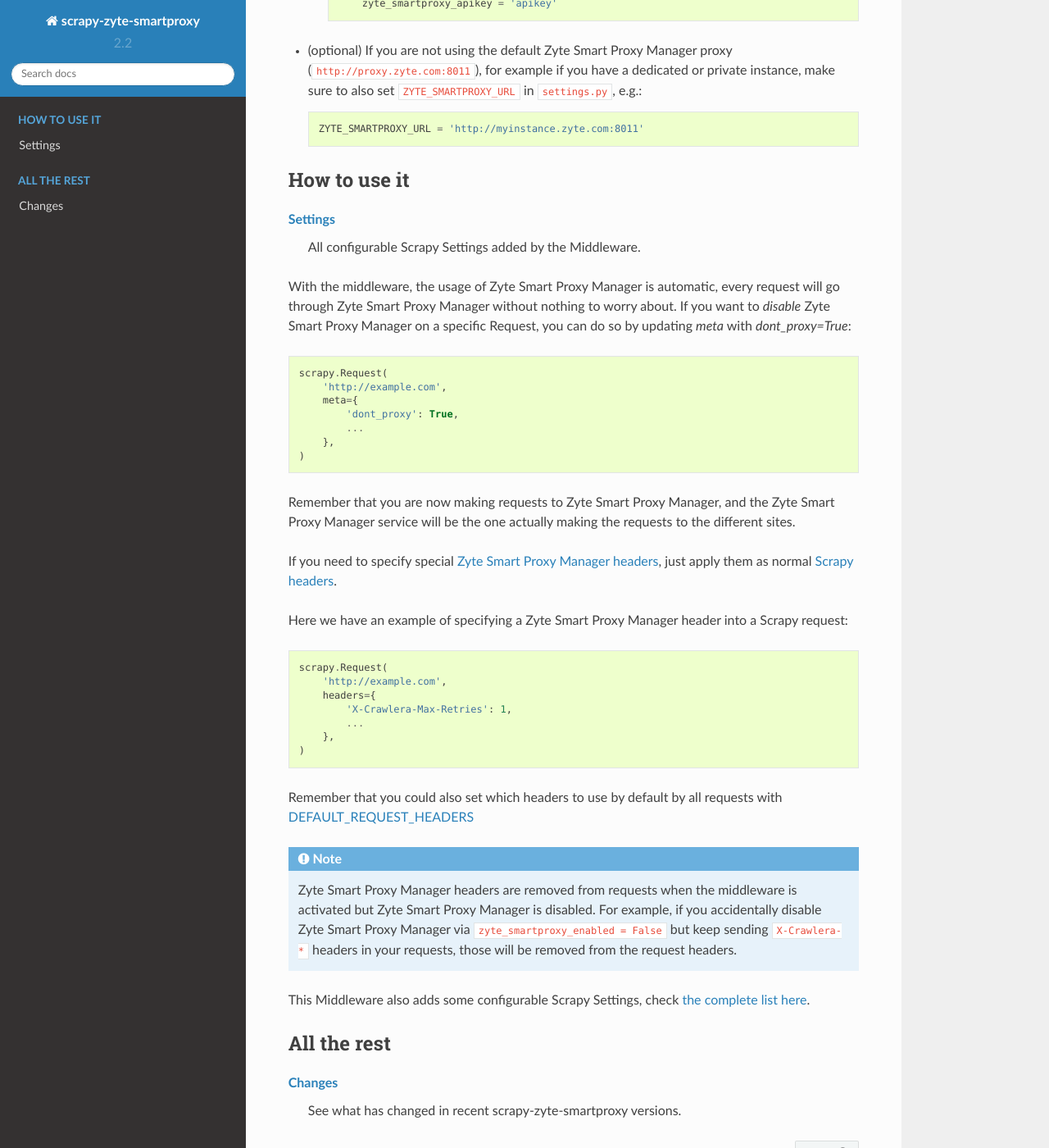
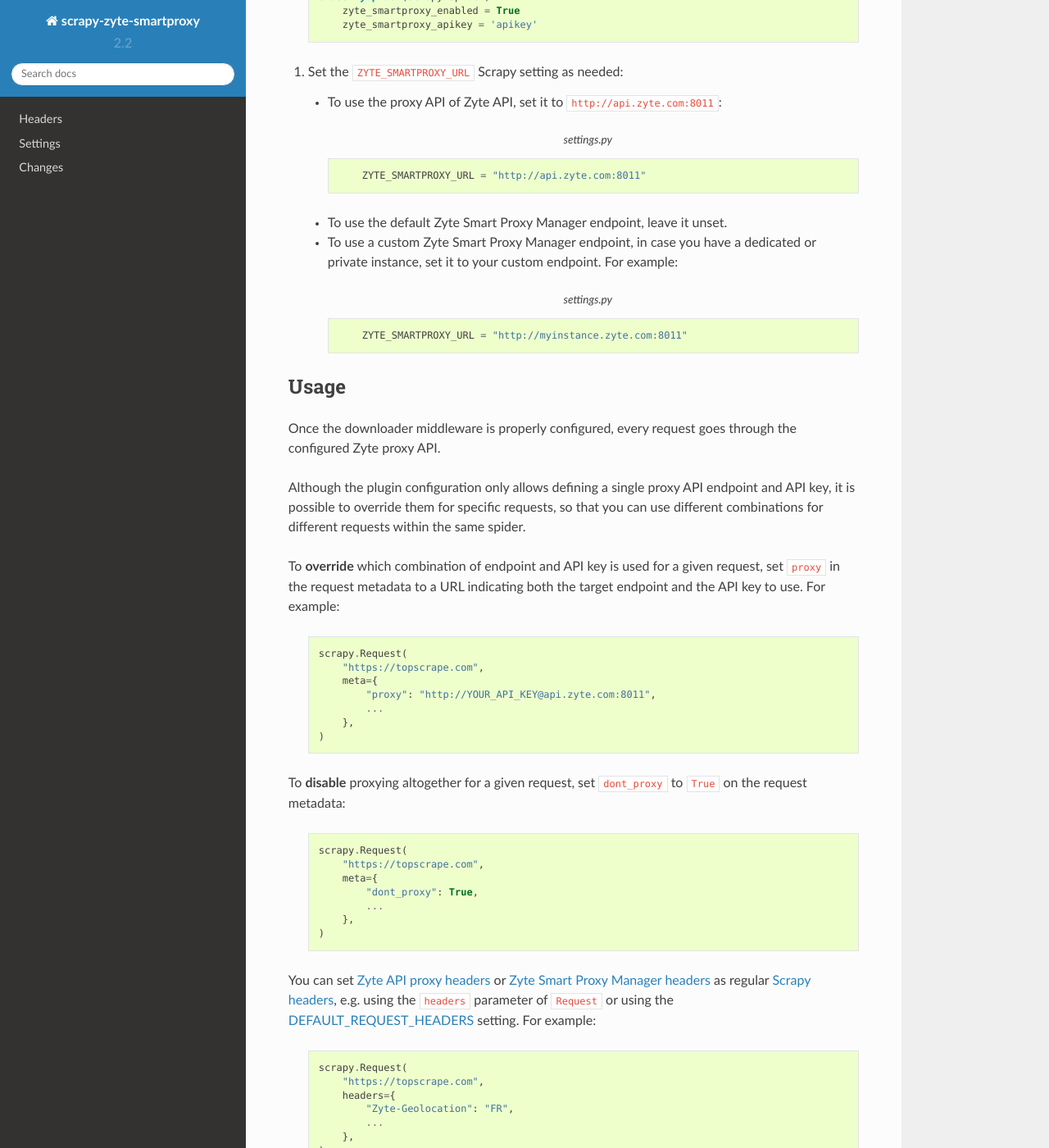
Before and after one commit to scrapy-plugins/scrapy-zyte-smartproxy, a Sphinx documentation site: the page built from docs/index.rst, in a window 1280 px wide and 1400 px high, scrolled down 710 px. Shown: the whole window at 82% size. Built offline with Sphinx 7.4.7 and the Read the Docs theme 2.0.0, drawn with Linux system fonts in a browser that asks for light colours; some of the changed text lies outside the part shown.

Commit message:
Support the upcoming proxy API of Zyte API (#108)

```diff
--- /dev/null
+++ b/docs/headers.rst
@@ -0,0 +1,42 @@
+Headers
+=======
+
+The Zyte proxy API services that you can use with this downloader middleware
+each support a different set of HTTP request and response headers that give
+you access to additional features. You can find more information about those
+headers in the documentation of each service, `Zyte API’s <zyte-api-headers>`_
+and `Zyte Smart Proxy Manager’s <spm-headers>`_.
+
+.. _zyte-api-headers: https://docs.zyte.com/zyte-api/usage/proxy-api.html
+.. _spm-headers: https://docs.zyte.com/smart-proxy-manager.html#request-headers
+
+If you try to use a header for one service while using the other service, this
+downloader middleware will try to translate your header into the right header
+for the target service and, regardless of whether or not translation was done,
+the original header will be dropped.
+
+Also, response headers that can be translated will be always translated,
+without dropping the original header, so code expecting a response header from
+one service can work even if a different service was used.
+
+Translation is supported for the following headers:
+
+========================= ===========================
+Zyte API                  Zyte Smart Proxy Manager
+========================= ===========================
+``Zyte-Client``           ``X-Crawlera-Client``
+``Zyte-Device``           ``X-Crawlera-Profile``
+``Zyte-Error``            ``X-Crawlera-Error``
+``Zyte-Geolocation``      ``X-Crawlera-Region``
+``Zyte-JobId``            ``X-Crawlera-JobId``
+``Zyte-Override-Headers`` ``X-Crawlera-Profile-Pass``
+========================= ===========================
+
+Also, if a request is not being proxied and includes a header for any of these
+services, it will be dropped, to prevent leaking data to external websites.
+This downloader middleware assumes that a header prefixed with ``Zyte-`` is a
+Zyte API header, and that a header prefixed with ``X-Crawlera-`` is a Zyte
+Smart Proxy Manager header, even if they are not known headers otherwise.
+
+When dropping a header, be it as part of header translation or to avoid leaking
+data, a warning message with details will be logged.
--- a/docs/index.rst
+++ b/docs/index.rst
@@ -2,104 +2,138 @@
 scrapy-zyte-smartproxy |version| documentation
 ==============================================
 
-scrapy-zyte-smartproxy is a `Scrapy downloader middleware`_ to interact with
-`Zyte Smart Proxy Manager`_ (formerly Crawlera) automatically.
+.. toctree::
+   :hidden:
+
+   headers
+   settings
+   news
+
+scrapy-zyte-smartproxy is a `Scrapy downloader middleware`_ to use one of
+Zyte’s proxy APIs: either the proxy API of `Zyte API`_ or `Zyte Smart Proxy
+Manager`_ (formerly Crawlera).
 
 .. _Scrapy downloader middleware: https://doc.scrapy.org/en/latest/topics/downloader-middleware.html
+.. _Zyte API: https://docs.zyte.com/zyte-api/get-started.html
 .. _Zyte Smart Proxy Manager: https://www.zyte.com/smart-proxy-manager/
 
 Configuration
 =============
 
-.. toctree::
-   :caption: Configuration
+#.  Add the downloader middleware to your ``DOWNLOADER_MIDDLEWARES`` Scrapy
+    setting:
+
+    .. code-block:: python
+        :caption: settings.py
+
+        DOWNLOADER_MIDDLEWARES = {
+            ...
+            'scrapy_zyte_smartproxy.ZyteSmartProxyMiddleware': 610
+        }
+
+#.  Enable the middleware and configure your API key, either through Scrapy
+    settings:
+
+    .. code-block:: python
+        :caption: settings.py
+
+        ZYTE_SMARTPROXY_ENABLED = True
+        ZYTE_SMARTPROXY_APIKEY = 'apikey'
+
+    Or through spider attributes:
+
+    .. code-block:: python
+
+        class MySpider(scrapy.Spider):
+            zyte_smartproxy_enabled = True
+            zyte_smartproxy_apikey = 'apikey'
+
+.. _ZYTE_SMARTPROXY_URL:
+
+#.  Set the ``ZYTE_SMARTPROXY_URL`` Scrapy setting as needed:
+
+    -   To use the proxy API of Zyte API, set it to
+        ``http://api.zyte.com:8011``:
+
+        .. code-block:: python
+            :caption: settings.py
+
+                ZYTE_SMARTPROXY_URL = "http://api.zyte.com:8011"
+
+    -   To use the default Zyte Smart Proxy Manager endpoint, leave it unset.
+
+    -   To use a custom Zyte Smart Proxy Manager endpoint, in case you have a
+        dedicated or private instance, set it to your custom endpoint. For
+        example:
+
+        .. code-block:: python
+            :caption: settings.py
+
+                ZYTE_SMARTPROXY_URL = "http://myinstance.zyte.com:8011"
 
 
-* Add the Zyte Smart Proxy Manager middleware including it into the ``DOWNLOADER_MIDDLEWARES`` in your ``settings.py`` file::
+Usage
+=====
 
-    DOWNLOADER_MIDDLEWARES = {
-        ...
-        'scrapy_zyte_smartproxy.ZyteSmartProxyMiddleware': 610
-    }
+Once the downloader middleware is properly configured, every request goes
+through the configured Zyte proxy API.
 
-* Then there are two ways to enable it
+.. _override:
 
-  * Through ``settings.py``::
+Although the plugin configuration only allows defining a single proxy API
+endpoint and API key, it is possible to override them for specific requests, so
+that you can use different combinations for different requests within the same
+spider.
 
-      ZYTE_SMARTPROXY_ENABLED = True
-      ZYTE_SMARTPROXY_APIKEY = 'apikey'
+To **override** which combination of endpoint and API key is used for a given
+request, set ``proxy`` in the request metadata to a URL indicating both the
+target endpoint and the API key to use. For example:
 
-  * Through spider attributes::
+    .. code-block:: python
 
-      class MySpider:
-          zyte_smartproxy_enabled = True
-          zyte_smartproxy_apikey = 'apikey'
+        scrapy.Request(
+            "https://topscrape.com",
+            meta={
+                "proxy": "http://YOUR_API_KEY@api.zyte.com:8011",
+                ...
+            },
+        )
 
+.. TODO: Check that a colon after the API key is not needed in this case.
 
-* (optional) If you are not using the default Zyte Smart Proxy Manager proxy (``http://proxy.zyte.com:8011``),
-  for example if you have a dedicated or private instance,
-  make sure to also set ``ZYTE_SMARTPROXY_URL`` in ``settings.py``, e.g.::
+To **disable** proxying altogether for a given request, set ``dont_proxy`` to
+``True`` on the request metadata:
 
-    ZYTE_SMARTPROXY_URL = 'http://myinstance.zyte.com:8011'
+    .. code-block:: python
 
-How to use it
-=============
+        scrapy.Request(
+            "https://topscrape.com",
+            meta={
+                "dont_proxy": True,
+                ...
+            },
+        )
 
-.. toctree::
-   :caption: How to use it
-   :hidden:
+You can set `Zyte API proxy headers`_ or `Zyte Smart Proxy Manager headers`_ as
+regular `Scrapy headers`_, e.g. using the ``headers`` parameter of ``Request``
+or using the DEFAULT_REQUEST_HEADERS_ setting. For example:
 
-   settings
+    .. code-block:: python
 
-:doc:`settings`
-    All configurable Scrapy Settings added by the Middleware.
+        scrapy.Request(
+            "https://topscrape.com",
+            headers={
+                "Zyte-Geolocation": "FR",
+                ...
+            },
+        )
 
+.. _Zyte API proxy headers: https://docs.zyte.com/zyte-api/usage/proxy-api.html
+.. _Zyte Smart Proxy Manager headers: https://docs.zyte.com/smart-proxy-manager.html#request-headers
+.. _Scrapy headers: https://doc.scrapy.org/en/latest/topics/request-response.html#scrapy.http.Request.headers
+.. _DEFAULT_REQUEST_HEADERS: https://doc.scrapy.org/en/latest/topics/settings.html#default-request-headers
 
-With the middleware, the usage of Zyte Smart Proxy Manager is automatic, every request will go through Zyte Smart Proxy Manager without nothing to worry about.
-If you want to *disable* Zyte Smart Proxy Manager on a specific Request, you can do so by updating `meta` with `dont_proxy=True`::
+For information about proxy-specific header processing, see :doc:`headers`.
 
-
-    scrapy.Request(
-        'http://example.com',
-        meta={
-            'dont_proxy': True,
-            ...
-        },
-    )
-
-
-Remember that you are now making requests to Zyte Smart Proxy Manager, and the Zyte Smart Proxy Manager service will be the one actually making the requests to the different sites.
-
-If you need to specify special `Zyte Smart Proxy Manager headers <https://docs.zyte.com/smart-proxy-manager.html#request-headers>`_, just apply them as normal `Scrapy headers <https://doc.scrapy.org/en/latest/topics/request-response.html#scrapy.http.Request.headers>`_.
-
-Here we have an example of specifying a Zyte Smart Proxy Manager header into a Scrapy request::
-
-    scrapy.Request(
-        'http://example.com',
-        headers={
-            'X-Crawlera-Max-Retries': 1,
-            ...
-        },
-    )
-
-Remember that you could also set which headers to use by default by all
-requests with `DEFAULT_REQUEST_HEADERS <http://doc.scrapy.org/en/1.0/topics/settings.html#default-request-headers>`_
-
-.. note:: Zyte Smart Proxy Manager headers are removed from requests when the middleware is activated but Zyte Smart Proxy Manager
-    is disabled. For example, if you accidentally disable Zyte Smart Proxy Manager via ``zyte_smartproxy_enabled = False``
-    but keep sending ``X-Crawlera-*`` headers in your requests, those will be removed from the
-    request headers.
-
-This Middleware also adds some configurable Scrapy Settings, check :ref:`the complete list here <settings>`.
-
-All the rest
-============
-
-.. toctree::
-   :caption: All the rest
-   :hidden:
-
-   news
-
-:doc:`news`
-    See what has changed in recent scrapy-zyte-smartproxy versions.
+See also :ref:`settings` for the complete list of settings that this downloader
+middleware supports.
```
Also changed, not shown: docs/settings.rst (+23 -14 lines), setup.py (+4 -6 lines), 4 other files.
